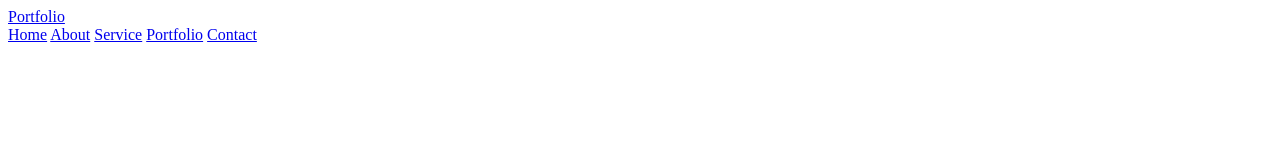
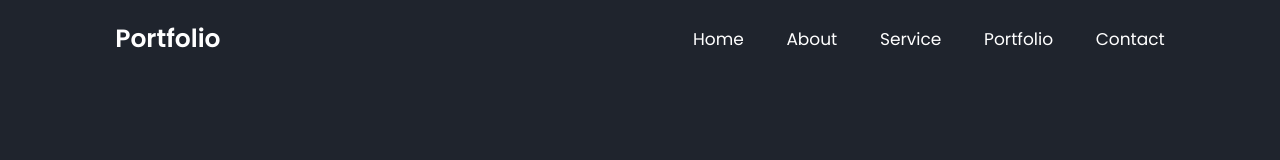
Before and after one commit to Moamin-AbuEwaida/responsive-porf, a plain HTML site: page index.html in a window 1280 px wide. Drawn offline with nearby package versions, Linux system fonts and the light colour scheme.

Commit message:
header section

```diff
--- a/index.html
+++ b/index.html
@@ -4,13 +4,18 @@
     <meta charset="UTF-8" />
     <meta http-equiv="X-UA-Compatible" content="IE=edge" />
     <meta name="viewport" content="width=device-width, initial-scale=1.0" />
-    <link rel="styles" href="./styles.css" />
+    <link rel="stylesheet" href="./styles.css" />
+    <link
+      href="https://unpkg.com/boxicons@2.1.4/css/boxicons.min.css"
+      rel="stylesheet"
+    />
     <title>Personal Portfolio</title>
   </head>
   <body>
     <!-- header -->
     <header class="header">
       <a href="#" class="logo">Portfolio</a>
+      <i class="bx bx-menu" id="menu-icon"></i>
       <nav class="navbar">
         <a href="#home">Home</a>
         <a href="#about">About</a>
--- a/styles.css
+++ b/styles.css
@@ -7,6 +7,7 @@
   outline: none;
   scroll-behavior: smooth;
   font-family: "Poppins", sans-serif;
+  text-decoration: none;
 }
 
 :root {
@@ -15,3 +16,51 @@
   --text-color: #fff;
   --main-color: #0ef;
 }
+
+html {
+  font-size: 62.5%;
+  overflow-x: hidden;
+}
+
+body {
+  background: var(--bg-color);
+  color: var(--text-color);
+}
+
+.header {
+  position: fixed;
+  top: 0;
+  left: 0;
+  width: 100%;
+  padding: 2rem 9%;
+  background: var(--bg-color);
+  display: flex;
+  justify-content: space-between;
+  align-items: center;
+  z-index: 100;
+}
+
+.logo {
+  font-size: 2.5rem;
+  color: var(--text-color);
+  font-weight: 600;
+  cursor: pointer;
+}
+
+.navbar a {
+  font-size: 1.7rem;
+  color: var(--text-color);
+  margin-left: 4rem;
+  transform: 0.3s;
+}
+
+.navbar a:hover,
+.navbar a.active {
+  color: var(--main-color);
+}
+
+#menu-icon {
+  font-size: 3.6rem;
+  color: var(--text-color);
+  display: none;
+}
```
